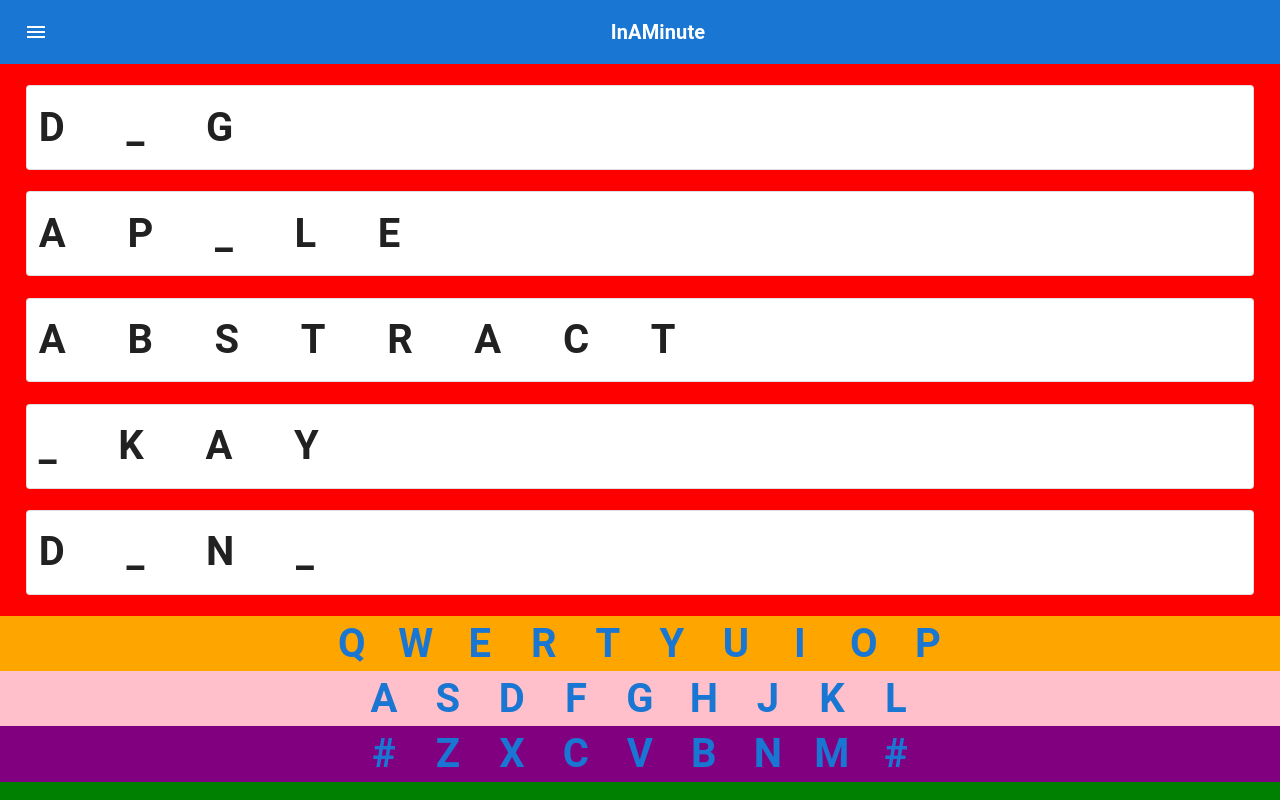
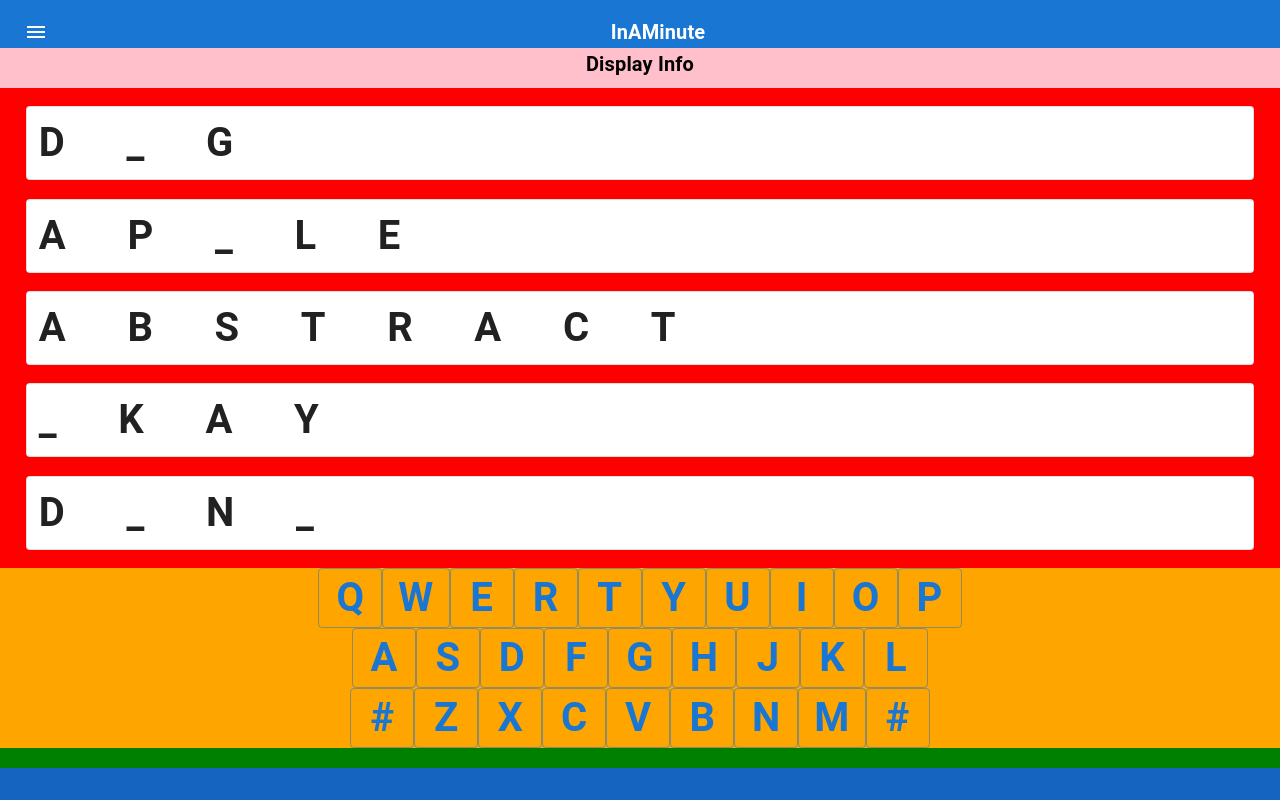
Before and after one commit to MarcusCode20/word-frontend, a React (Vite) app: page / in a window 1280 px wide. Built offline with nearby package versions, Linux system fonts and the light colour scheme.

Commit message:
Add info bar

```diff
--- a/src/App.tsx
+++ b/src/App.tsx
@@ -1,6 +1,7 @@
 import { Box } from '@mui/material'
 import React from 'react'
 import GameScreen from './components/GameScreen'
+import InformationBar from './components/InformationBar'
 import Keyboard from './components/Keyboard'
 import TitleBar from './components/TitleBar'
 
@@ -19,6 +20,7 @@ const App = () => {
             }}
         >
             <TitleBar />
+            <InformationBar />
             <GameScreen />
             <Keyboard />
         </Box>
--- a/src/components/GameScreen.tsx
+++ b/src/components/GameScreen.tsx
@@ -8,7 +8,7 @@ const GameScreen = () => {
             sx={{
                 margin: '0px',
                 width: '100vw',
-                height: '75vh',
+                height: '60%',
                 backgroundColor: 'red',
                 display: 'flex',
                 flexDirection: 'column',
--- /dev/null
+++ b/src/components/InformationBar.tsx
@@ -0,0 +1,35 @@
+import { Box, Typography } from '@mui/material'
+import React from 'react'
+
+const InformationBar = () => {
+    return (
+        <Box
+            sx={{
+                margin: '0px',
+                width: '100vw',
+                height: '5%',
+                backgroundColor: 'pink',
+                display: 'flex',
+                flexDirection: 'row',
+                justifyContent: 'center',
+                justifyItems: 'center',
+            }}
+        >
+            <Typography
+                variant="h6"
+                component="div"
+                align="center"
+                sx={{
+                    fontWeight: 'bold',
+                    '@media (max-width:400px) and (max-height:800px)': {
+                        fontSize: '13px',
+                    },
+                }}
+            >
+                Display Info
+            </Typography>
+        </Box>
+    )
+}
+
+export default InformationBar
--- a/src/components/Keyboard.tsx
+++ b/src/components/Keyboard.tsx
@@ -3,15 +3,33 @@ import React from 'react'
 import KeyboardButton from './KeyboardButton'
 
 const Keyboard = () => {
-    const rowOne = ['Q', 'W', 'E', 'R', 'T', 'Y', 'U', 'I', 'O', 'P'].map(
-        (letter) => <KeyboardButton>{letter}</KeyboardButton>
-    )
-    const rowTwo = ['A', 'S', 'D', 'F', 'G', 'H', 'J', 'K', 'L'].map(
-        (letter) => <KeyboardButton>{letter}</KeyboardButton>
-    )
-    const rowThree = ['#', 'Z', 'X', 'C', 'V', 'B', 'N', 'M', '#'].map(
-        (letter) => <KeyboardButton>{letter}</KeyboardButton>
-    )
+    const rowOne = ['Q', 'W', 'E', 'R', 'T', 'Y', 'U', 'I', 'O', 'P']
+    const rowTwo = ['A', 'S', 'D', 'F', 'G', 'H', 'J', 'K', 'L']
+    const rowThree = ['#', 'Z', 'X', 'C', 'V', 'B', 'N', 'M', '#']
+
+    const createRow = (row: string[]) => {
+        const rowButtons = row.map((letter) => (
+            <KeyboardButton>{letter}</KeyboardButton>
+        ))
+
+        return (
+            <Box
+                sx={{
+                    margin: '0px',
+                    width: '100vw',
+                    height: '30%',
+                    backgroundColor: 'orange',
+                    display: 'flex',
+                    flexDirection: 'row',
+                    justifyContent: 'center',
+                }}
+            >
+                {rowButtons}
+            </Box>
+        )
+    }
+
+    const rows = [rowOne, rowTwo, rowThree].map((row) => createRow(row))
 
     return (
         <Box
@@ -24,45 +42,7 @@ const Keyboard = () => {
                 flexDirection: 'column',
             }}
         >
-            <Box
-                sx={{
-                    margin: '0px',
-                    width: '100vw',
-                    height: '30%',
-                    backgroundColor: 'orange',
-                    display: 'flex',
-                    flexDirection: 'row',
-                    justifyContent: 'center',
-                }}
-            >
-                {rowOne}
-            </Box>
-            <Box
-                sx={{
-                    margin: '0px',
-                    width: '100vw',
-                    height: '30%',
-                    backgroundColor: 'pink',
-                    display: 'flex',
-                    flexDirection: 'row',
-                    justifyContent: 'center',
-                }}
-            >
-                {rowTwo}
-            </Box>
-            <Box
-                sx={{
-                    margin: '0px',
-                    width: '100vw',
-                    height: '30%',
-                    backgroundColor: 'purple',
-                    display: 'flex',
-                    flexDirection: 'row',
-                    justifyContent: 'center',
-                }}
-            >
-                {rowThree}
-            </Box>
+            {rows}
         </Box>
     )
 }
--- a/src/components/KeyboardButton.tsx
+++ b/src/components/KeyboardButton.tsx
@@ -2,13 +2,9 @@ import Button from '@mui/material/Button'
 import React, { PropsWithChildren } from 'react'
 import Letter from './Letter'
 
-interface KeyboardButtonProp {
-    value: String
-}
-
 const KeyboardButton = (prop: PropsWithChildren) => {
     return (
-        <Button sx={{ margin: 0 }}>
+        <Button sx={{ margin: 0 }} variant="outlined">
             <Letter>{prop.children}</Letter>
         </Button>
     )
--- a/src/components/TitleBar.tsx
+++ b/src/components/TitleBar.tsx
@@ -4,7 +4,7 @@ import React from 'react'
 
 const TitleBar = () => {
     return (
-        <AppBar position="static">
+        <AppBar position="static" sx={{ height: '6%' }}>
             <Toolbar>
                 <IconButton
                     size="large"
```
